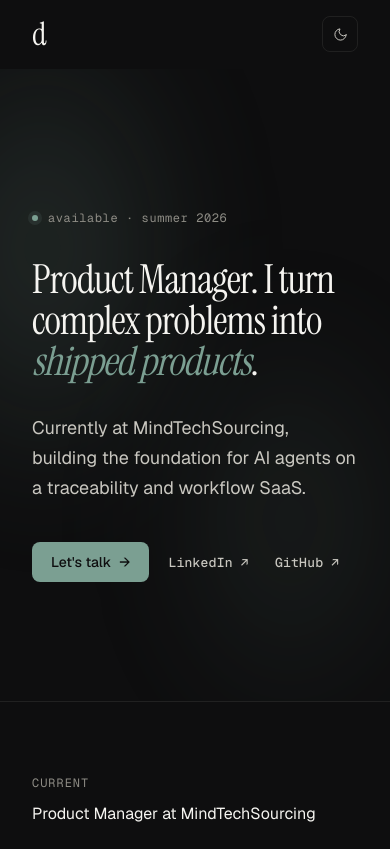
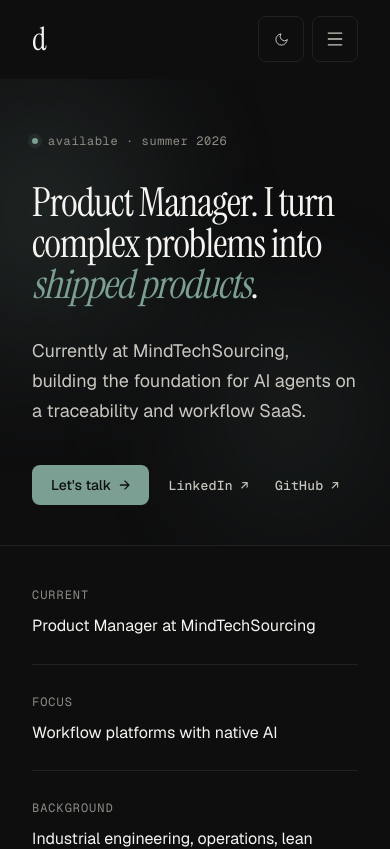
Before and after one commit to Dher10/danielherdenez-site, a Next.js app: page / in a window 390 px wide. Shown: the top 849 px of the page. Built offline with nearby package versions, Linux system fonts and the light colour scheme.

Commit message:
feat: mobile responsive — spacing, grid, touch targets, mobile nav, polish

```diff
--- a/src/app/globals.css
+++ b/src/app/globals.css
@@ -640,3 +640,145 @@ html, body {
     letter-spacing: 0.02em;
     text-align: center;
   }
+
+.nav-actions {
+  display: contents;
+}
+
+.mobile-menu-toggle {
+  all: unset;
+  cursor: pointer;
+  width: 44px;
+  height: 44px;
+  border-radius: var(--radius-md);
+  border: 1px solid var(--hairline);
+  display: none;
+  place-items: center;
+  color: var(--fg-1);
+  transition: background var(--dur-base) var(--ease-out),
+              border-color var(--dur-base) var(--ease-out),
+              color var(--dur-base) var(--ease-out);
+}
+
+.mobile-menu-toggle:hover {
+  background: var(--bg-2);
+  border-color: var(--hairline-strong);
+  color: var(--fg-0);
+}
+
+.mobile-nav-menu {
+  display: none;
+}
+
+@media (max-width: 719px) {
+  .nav-actions {
+    display: flex;
+    align-items: center;
+    gap: var(--space-2);
+  }
+
+  .mobile-menu-toggle {
+    display: grid;
+  }
+
+  .mobile-nav-menu.open {
+    display: flex;
+    flex-direction: column;
+    gap: 24px;
+    width: 100%;
+    padding: 16px 32px;
+    background: var(--bg-0);
+    border-bottom: 1px solid var(--hairline);
+  }
+
+  .mobile-nav-menu a {
+    font-family: var(--font-mono), 'Geist Mono', ui-monospace, monospace;
+    font-size: 15px;
+    color: var(--fg-1);
+    text-decoration: none;
+    transition: color var(--dur-fast) var(--ease-out);
+  }
+
+  .mobile-nav-menu a:hover {
+    color: var(--fg-0);
+  }
+}
+
+@media (min-width: 720px) {
+  .mobile-menu-toggle,
+  .mobile-nav-menu {
+    display: none;
+  }
+}
+
+@media (max-width: 767px) {
+  .hero {
+    padding-top: 48px !important;
+    padding-bottom: 40px !important;
+  }
+
+  .proof {
+    padding-top: 40px;
+    padding-bottom: 40px;
+  }
+
+  .work {
+    padding-top: 48px;
+    padding-bottom: 48px;
+  }
+
+  .about {
+    padding-top: 48px;
+    padding-bottom: 48px;
+  }
+
+  .writing {
+    padding-top: 48px;
+    padding-bottom: 48px;
+  }
+
+  .footer-inner {
+    padding-top: 56px;
+    padding-bottom: 56px;
+  }
+
+  .proof-grid {
+    display: flex !important;
+    flex-direction: column !important;
+    gap: 0 !important;
+  }
+
+  .proof-tile {
+    padding-left: 0 !important;
+    border-left: none !important;
+    border-top: 1px solid var(--hairline) !important;
+    padding-top: 28px !important;
+    padding-bottom: 28px !important;
+  }
+
+  .proof-tile:first-child {
+    border-top: none !important;
+    padding-top: 0 !important;
+  }
+
+  .work-grid {
+    display: flex;
+    flex-direction: column;
+    gap: var(--space-4);
+  }
+
+  .case {
+    grid-column: unset !important;
+    width: 100%;
+  }
+
+  .theme-toggle {
+    width: 44px;
+    height: 44px;
+  }
+
+  .social-link {
+    width: 44px;
+    height: 44px;
+  }
+}
--- a/src/components/sections/about.tsx
+++ b/src/components/sections/about.tsx
@@ -3,7 +3,7 @@ import SectionHead from '@/components/shared/section-head';
 
 export default function About() {
   return (
-    <section id="about" data-screen-label="03 About">
+    <section id="about" className="about" data-screen-label="03 About">
       <div className="container">
         <Reveal>
           <SectionHead index="— About" heading="How I got here." />
--- a/src/components/sections/footer.tsx
+++ b/src/components/sections/footer.tsx
@@ -2,7 +2,7 @@ import Monogram from '@/components/shared/monogram';
 
 export default function Footer() {
   return (
-    <footer id="contact" data-screen-label="05 Footer">
+    <footer id="contact" className="footer-inner" data-screen-label="05 Footer">
       <div className="container">
         <div className="foot-grid">
           <div>
@@ -14,7 +14,7 @@ export default function Footer() {
             <a href="#writing">Writing &amp; Artifacts</a>
           </nav>
           <div className="foot-socials">
-            <a href="mailto:hello@danielherdenez.com" aria-label="Email">
+            <a className="social-link" href="mailto:hello@danielherdenez.com" aria-label="Email">
               <svg
                 viewBox="0 0 24 24"
                 fill="none"
@@ -28,6 +28,7 @@ export default function Footer() {
               </svg>
             </a>
             <a
+              className="social-link"
               href="https://www.linkedin.com"
               target="_blank"
               rel="noopener noreferrer"
@@ -47,6 +48,7 @@ export default function Footer() {
               </svg>
             </a>
             <a
+              className="social-link"
               href="https://github.com"
               target="_blank"
               rel="noopener noreferrer"
--- a/src/components/sections/nav.tsx
+++ b/src/components/sections/nav.tsx
@@ -1,11 +1,19 @@
 'use client';
 import { useState, useEffect } from 'react';
+import { Menu, X } from 'lucide-react';
 import Monogram from '@/components/shared/monogram';
 import ThemeToggle from '@/components/shared/theme-toggle';
 
 export default function Nav() {
   const [scrolled, setScrolled] = useState(false);
   const [activeSection, setActiveSection] = useState('');
+  const [menuOpen, setMenuOpen] = useState(false);
+
+  const navLinks = [
+    { href: '#work', label: 'Work', id: 'work' },
+    { href: '#about', label: 'About', id: 'about' },
+    { href: '#writing', label: 'Writing & Artifacts', id: 'writing' },
+  ];
 
   useEffect(() => {
     const onScroll = () => setScrolled(window.scrollY > 12);
@@ -36,14 +44,41 @@ export default function Nav() {
       <div className="nav-inner">
         <Monogram />
         <nav className="nav-links" aria-label="Primary">
-          <a href="#work" className={activeSection === 'work' ? 'active' : ''}>Work</a>
-          <a href="#about" className={activeSection === 'about' ? 'active' : ''}>About</a>
-          <a href="#writing" className={activeSection === 'writing' ? 'active' : ''}>
-            Writing &amp; Artifacts
+          {navLinks.map((link) => (
+            <a
+              key={link.id}
+              href={link.href}
+              className={activeSection === link.id ? 'active' : ''}
+            >
+              {link.label}
+            </a>
+          ))}
+        </nav>
+        <div className="nav-actions">
+          <ThemeToggle />
+          <button
+            className="mobile-menu-toggle"
+            type="button"
+            aria-label={menuOpen ? 'Close navigation menu' : 'Open navigation menu'}
+            aria-expanded={menuOpen}
+            aria-controls="mobile-nav-menu"
+            onClick={() => setMenuOpen((open) => !open)}
+          >
+            {menuOpen ? <X size={20} strokeWidth={1.6} /> : <Menu size={20} strokeWidth={1.6} />}
+          </button>
+        </div>
+      </div>
+      <nav
+        id="mobile-nav-menu"
+        className={`mobile-nav-menu${menuOpen ? ' open' : ''}`}
+        aria-label="Mobile primary"
+      >
+        {navLinks.map((link) => (
+          <a key={link.id} href={link.href} onClick={() => setMenuOpen(false)}>
+            {link.label}
           </a>
-        </nav>
-        <ThemeToggle />
-      </div>
+        ))}
+      </nav>
     </header>
   );
 }
--- a/src/components/sections/work.tsx
+++ b/src/components/sections/work.tsx
@@ -41,7 +41,7 @@ export default function Work() {
   const shouldReduce = useReducedMotion();
 
   return (
-    <section id="work" data-screen-label="02 Work">
+    <section id="work" className="work" data-screen-label="02 Work">
       <div className="container">
         <SectionHead index="01 — Work" heading="What I'm building right now." />
         <motion.div
--- a/src/components/sections/writing.tsx
+++ b/src/components/sections/writing.tsx
@@ -3,7 +3,7 @@ import SectionHead from '@/components/shared/section-head';
 
 export default function Writing() {
   return (
-    <section id="writing" data-screen-label="04 Writing">
+    <section id="writing" className="writing" data-screen-label="04 Writing">
       <div className="container">
         <Reveal>
           <SectionHead
```
